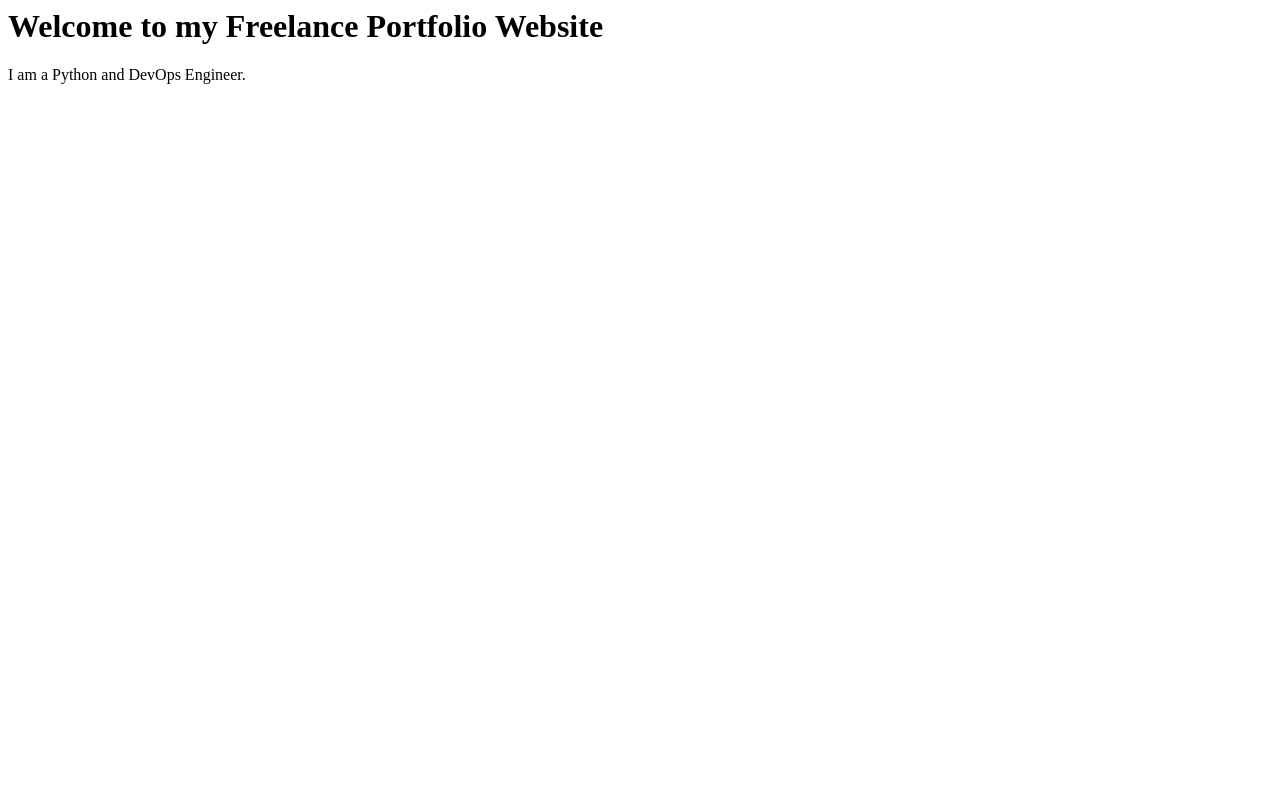
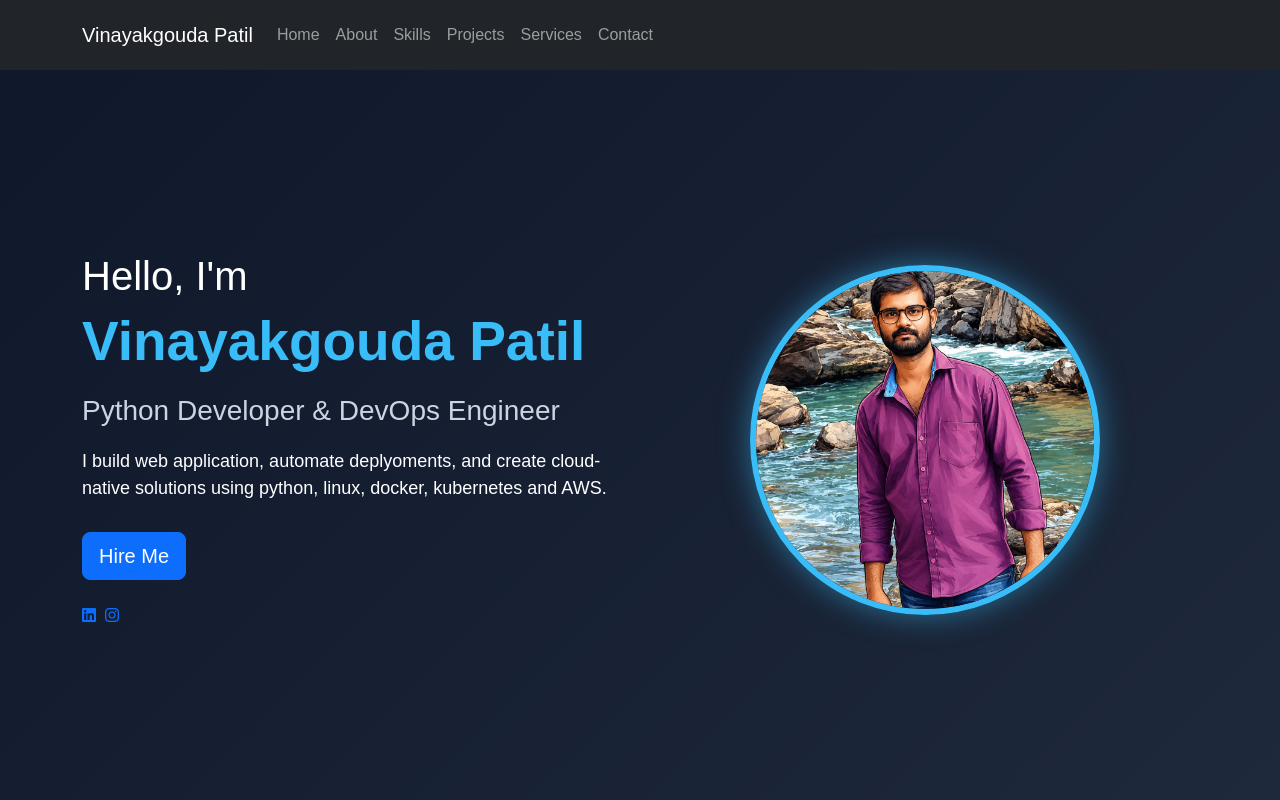
Before and after one commit to Vinayak301/MyFreelanceWebsite, a Flask app: page / in a window 1280 px wide. Run offline with Flask 3, Linux system fonts and the light colour scheme.

Commit message:
added index and style

```diff
--- a/static/css/style.css
+++ b/static/css/style.css
@@ -1,8 +1,56 @@
 body
 {
-	background color: #f5f5f5;
+	font-family: Arial, sans-serif;
 }
-h1, h2
+.hero-section
 {
-	color: #0d6efd;
+	min-height:100vh;
+	background:linear-gradient(135deg, #0f172a, #1e293b);
+	color:white;
+	display:flex;
+	align-items:center;
+	padding-top:80px;
 }
+.name
+{font-size:55px;
+font-weight:bold;
+color:#38bdf8;
+}
+.profession
+{
+	margin-top:20px;
+	margin-bottom:20px;
+	color:#cbd5e1;
+}
+.hero-section p
+{
+	font-size:18px;
+	margin-bottom:30px;
+}
+.profile-img
+{
+	width:350px;
+	height:350px;
+	border-radius:50%;
+	object-fit:cover;
+	border:6px solid #38bdf8;
+	box-shadow:0 0 30px rgba(56, 189, 248, 0.5);
+}
+.social-icons a:hover
+{
+	color: white;
+	font-family: 30px;
+	margin-right:20px;
+	transition: 0.3s;
+}
+
+.social-icons a:hover{
+	color: #38bdf8;
+}
+.navbar{
+	padding:15px;
+	}
+
+.nav-link:hover{
+	color: #38bdf8; !important;
+}
--- a/templates/index.html
+++ b/templates/index.html
@@ -1,10 +1,82 @@
 <!DOCTYPE tml>
-<html>
+<html lang=""en">
 	<head>
-		<title>My Freelance Portfolio</title>
+		<meta charset="UTF-8">
+		<meta name="viewport" content="width=device-width, initial-scale=1.0">
+
+		<title>Vinayakgouda Patil | Freelance Portfolio</title>
+		<!--bootstrap -->
+		<link href="https://cdn.jsdelivr.net/npm/bootstrap@5.3.0/dist/css/bootstrap.min.css" rel="stylesheet"
+		      rel="stylesheet">
+
+		<!--Font Awesome-->
+		<link rel="stylesheet" href="https://cdnjs.cloudflare.com/ajax/libs/font-awesome/6.5.2/css/all.min.css">
+
+		<!-- Custom CSS -->
+		<link rel="stylesheet" href="{{ url_for('static', filename='css/style.css') }}">
+
 	</head>
 	<body>
-		<h1> Welcome to my Freelance Portfolio Website</h1>
-		<p> I am a Python and DevOps Engineer.</p>
-	</body>
+		<!--Navigation bar-->
+		<nav class="navbar navbar-expand-lg navbar-dark bg-dark fixed-top">
+			<div class="container">
+				<a class="navbar-brand" fw-bold href="#">Vinayakgouda Patil</a>
+				<button class="navbar-toggler" type="button" data-bs-toggle="collapse" data-bs-target="#navbarNav">
+					<span class="navbar-toggler-icon"></span>
+				</button>
+				<div class="collapse navbar-collapse" id="navbarNav">
+					<ul class="navbar-nav">
+						<li class="nav-item">
+							<a class="nav-link" href="#home">Home</a>
+						</li>
+						<li class="nav-item">
+							<a class="nav-link" href="#about">About</a>
+						</li>
+						<li class="nav-item">
+							<a class="nav-link" href="#skill">Skills</a>
+						</li>
+						<li class="nav-item">
+							<a class="nav-link" href="#projects">Projects</a>
+						</li>
+						<li class="nav-item">
+							<a class="nav-link" href="#services">Services</a>
+						</li>
+						<li class="nav-item">
+							<a class="nav-link" href="#contact">Contact</a>
+						</li>
+					</ul>
+				</div>
+			</div>
+		</nav>
+<!--hero Section-->
+<section class="hero-section">
+<div class="container">
+	<div class="row align-items-center">
+		<div class="col-lg-6">
+			<h1>Hello, I'm</h1>
+			<h2 class="name">Vinayakgouda Patil</h2>
+			<h3 class="profession">Python Developer & DevOps Engineer</h3>
+
+			<p>I build web application, automate deplyoments,
+				and create cloud-native solutions using python,
+				linux, docker, kubernetes and AWS.
+			</p>
+			<a href="#contact" class="btn btn-primary btn-lg me-3">Hire Me</a>
+			<div class="social-icons mt-4">
+				<a href="#"><i class="fab fa-linkedin"></i></a>
+				<a href="#"><i class="fab fa-git-hub"></i></a>
+				<a href="#"><i class="fab fa-instagram"></i></a>
+
+			</div>
+		</div>
+	<div class="col-lg-6 text-center">
+		<img src="{{ url_for('static', filename='images/profile.jpeg') }}" class="profile-img" alt="Profile Image">
+	</div>
+	</div>
+</div>
+
+</section>
+
+<script src="https://cdn.jsdelivr.net/npm/bootstrap@5.3.0/dist/js/bootstrap.bundle.min.js"></script>
+</body>
 </html>
```
Also changed, not shown: static/images/Profile.jpeg (added), static/images/mee.jpeg (added).
